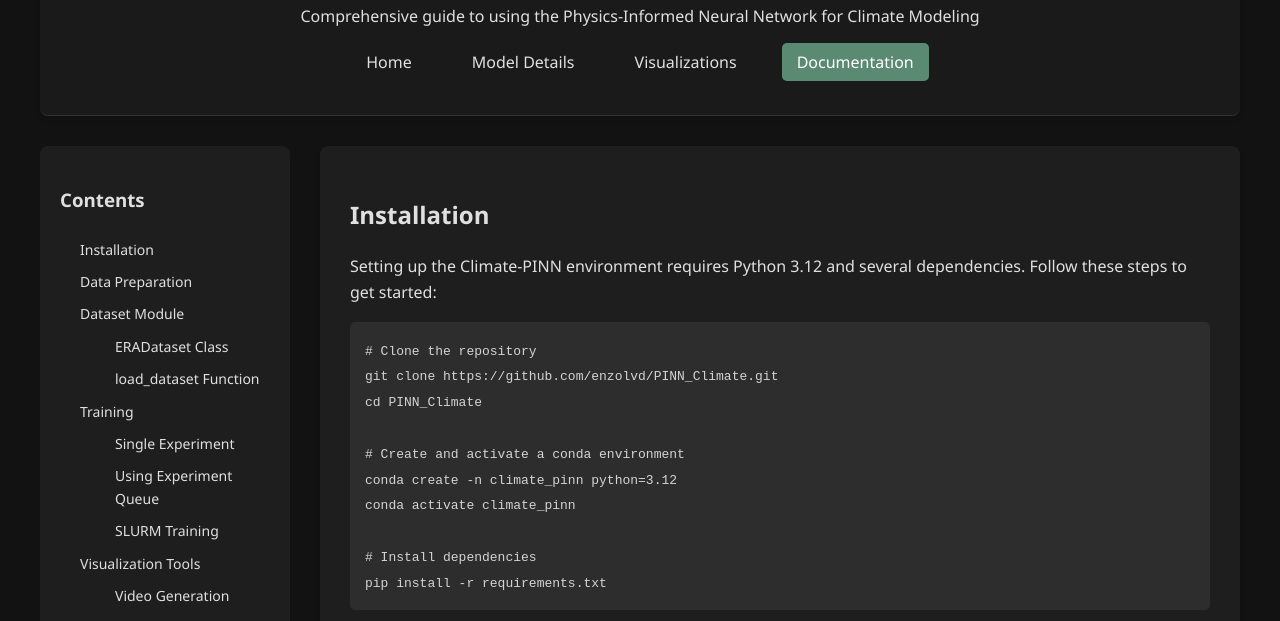
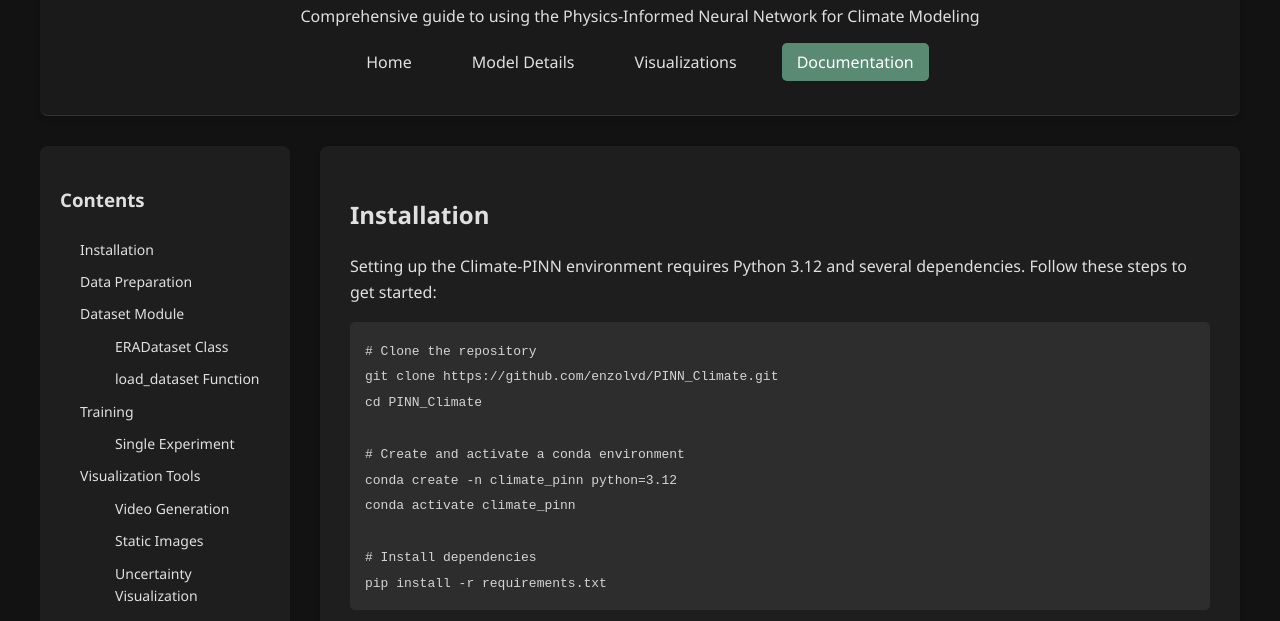
Before and after one commit to enzolvd/PINN_Climate, a plain HTML site: page docs/documentation.html in a window 1280 px wide. Shown: the part 130-751 px from the top of the page. Drawn offline with Linux system fonts and the light colour scheme.

Commit message:
removed slurm

```diff
--- a/docs/documentation.html
+++ b/docs/documentation.html
@@ -261,8 +261,6 @@
                 <li><a href="#training" class="toc-h1">Training</a>
                     <ul>
                         <li><a href="#single-experiment" class="toc-h2">Single Experiment</a></li>
-                        <li><a href="#experiment-queue" class="toc-h2">Using Experiment Queue</a></li>
-                        <li><a href="#slurm-training" class="toc-h2">SLURM Training</a></li>
                     </ul>
                 </li>
                 <li><a href="#visualizations" class="toc-h1">Visualization Tools</a>
@@ -437,44 +435,7 @@ val_loader = DataLoader(datasets['val'], batch_size=32, shuffle=False)</code></p
                     </ul>
                 </div>
 
-                <!-- <div id="experiment-queue" class="subsection">
-                    <h3>Using the Experiment Queue</h3>
-                    <p>For running multiple experiments sequentially, the repository includes an experiment queue system:</p>
 
-                    <ol>
-                        <li>Edit <code>experiment_runner/experiments.json</code> to define your experiments</li>
-                        <li>Update the queue:</li>
-                    </ol>
-
-                    <div class="code-block">
-                        <pre><code>./experiment_runner/update_queue.sh</code></pre>
-                    </div>
-
-                    <ol start="3">
-                        <li>Start the queue runner:</li>
-                    </ol>
-
-                    <div class="code-block">
-                        <pre><code>./experiment_runner/run_queue.sh</code></pre>
-                    </div>
-
-                    <p>The queue system will sequentially run all experiments, handling checkpointing and logging automatically.</p>
-                </div>
-
-                <div id="slurm-training" class="subsection">
-                    <h3>Distributed Training on SLURM</h3>
-                    <p>The repository includes configuration for training on SLURM clusters. The experiment queue system automatically submits jobs to available SLURM partitions.</p>
-
-                    <p>The SLURM configuration includes:</p>
-                    <ul>
-                        <li>Automatic detection of available partitions</li>
-                        <li>Job submission with appropriate resources</li>
-                        <li>Handling of job dependencies</li>
-                        <li>Automatic conda environment activation</li>
-                    </ul>
-
-                    <p>The default configuration in <code>experiment_runner/run_queue.sh</code> checks for available partitions in <code>ENSTA-l40s</code> and <code>ENSTA-h100</code>.</p>
-                </div> -->
             </section>
 
             <section id="visualizations" class="section">
@@ -759,26 +720,7 @@ python uncertainty.py run_name year num_samples</code></pre>
                     <p>Physics constraints are incorporated into the loss function by computing residuals of fluid dynamics equations. The model is trained to minimize both data-driven loss (MSE between predictions and true values) and physics-based loss (residuals of Navier-Stokes equations). This ensures that predictions respect physical laws.</p>
                 </div>
 
-                <!-- <div class="faq-item">
-                    <h3>How can I run experiments on a cluster?</h3>
-                    <p>The repository includes scripts for running experiments on SLURM clusters. Edit <code>experiment_runner/experiments.json</code> to define experiments, then use:</p>
-                    <div class="code-block">
-                        <pre><code>./experiment_runner/update_queue.sh
-./experiment_runner/run_queue.sh</code></pre>
-                    </div>
-                    <p>These scripts will submit jobs to available SLURM partitions and manage the experiment queue.</p>
-                </div> -->
 
-                <!-- <div class="faq-item">
-                    <h3>What are the hardware requirements?</h3>
-                    <p>For training:</p>
-                    <ul>
-                        <li>GPU with at least 8GB VRAM (16GB+ recommended)</li>
-                        <li>16GB+ system RAM</li>
-                        <li>Storage space for ERA5 data (varies based on years used, ~2GB per year)</li>
-                    </ul>
-                    <p>For inference and visualization, lower specs may be sufficient.</p>
-                </div> -->
             </section>
 
             <section id="acknowledgements" class="section">
```
